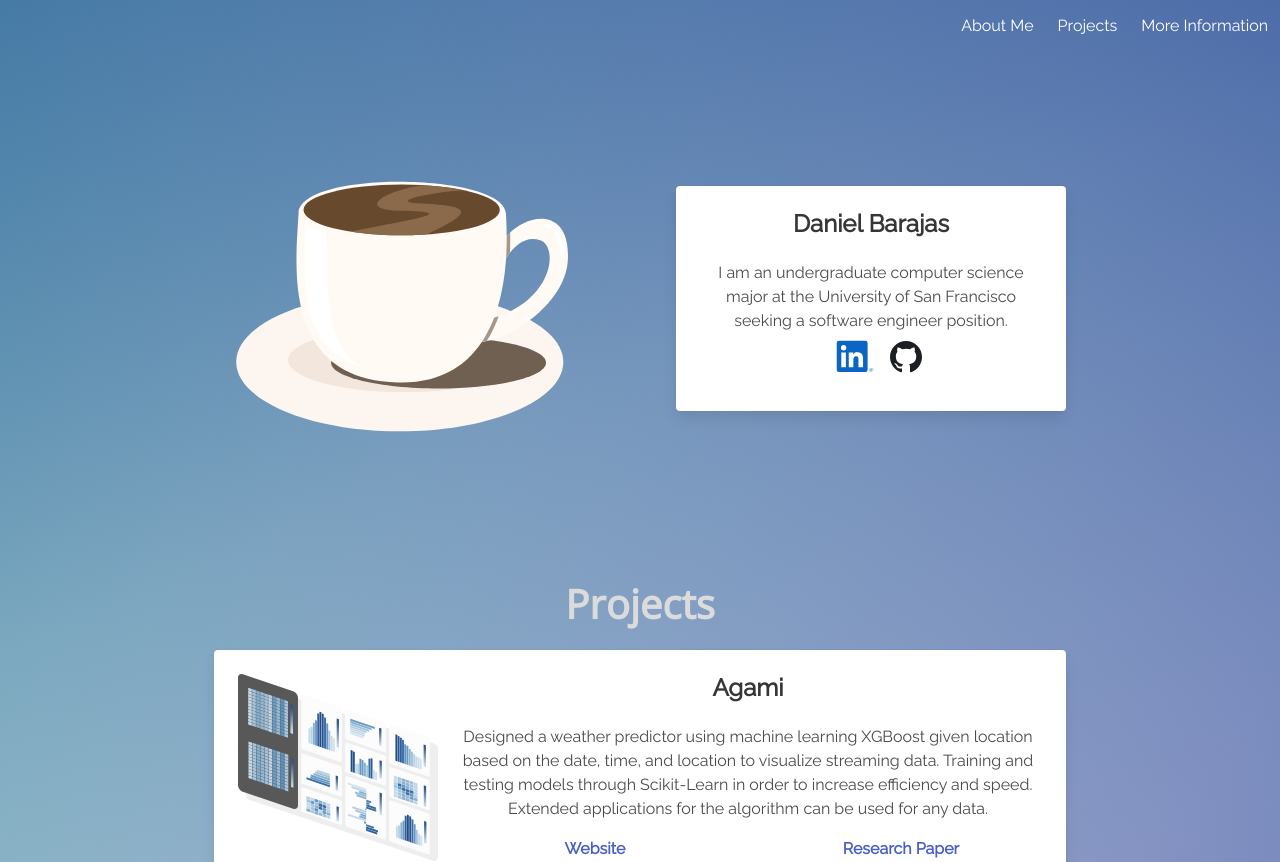
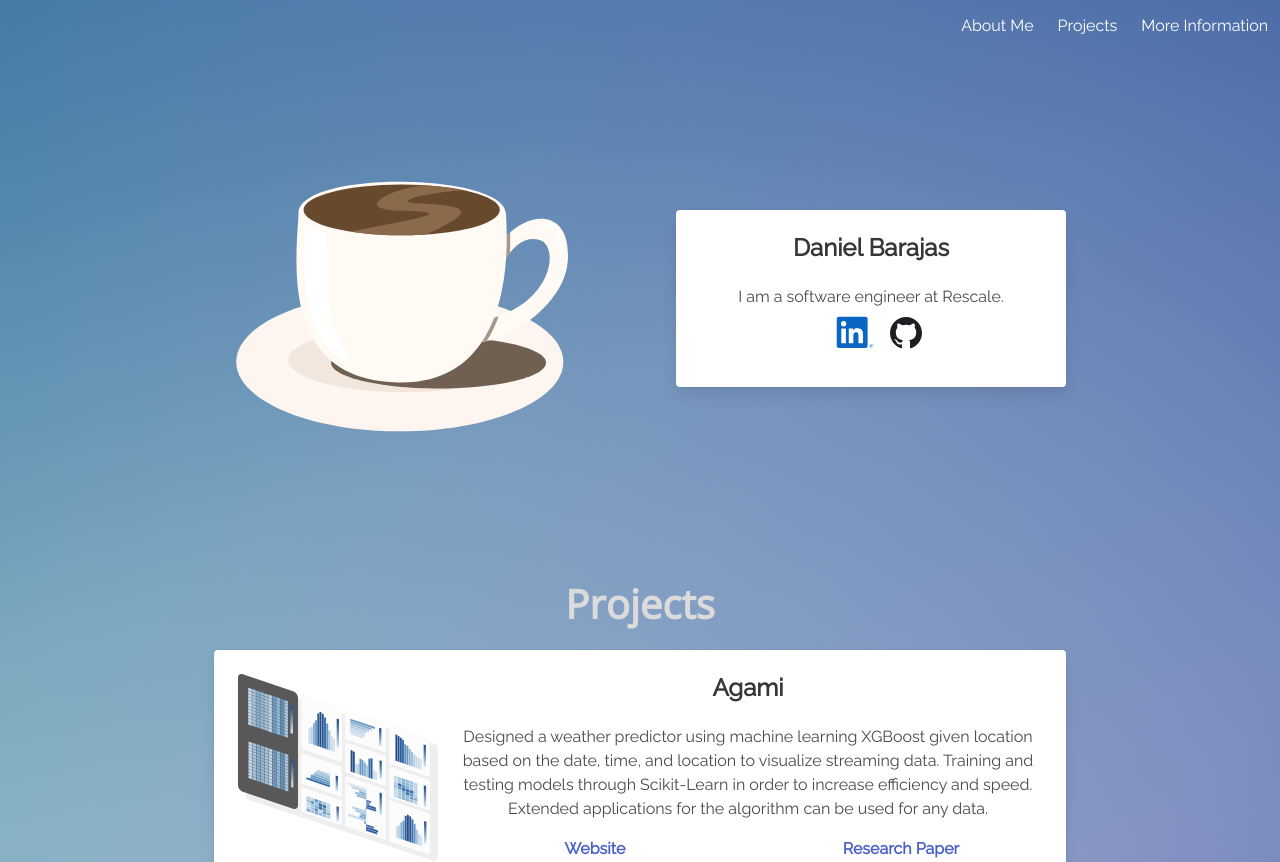
Before and after one commit to djbarajas/djbarajas.github.io, a Vue app: page / in a window 1280 px wide. Shown: the top 862 px of the page. Built offline with nearby package versions, Linux system fonts and the light colour scheme.

Commit message:
updating bio

```diff
--- a/src/components/AboutMe.vue
+++ b/src/components/AboutMe.vue
@@ -13,9 +13,7 @@
           </div>
 
           <div class="content">
-            I am an undergraduate computer science major at
-            the University of San Francisco seeking a software
-            engineer position.
+            I am a software engineer at Rescale.
             <br>
             <div class="columns is-vcentered is-centered is-gapless is-mobile">
               <div class="column is-narrow">
```
